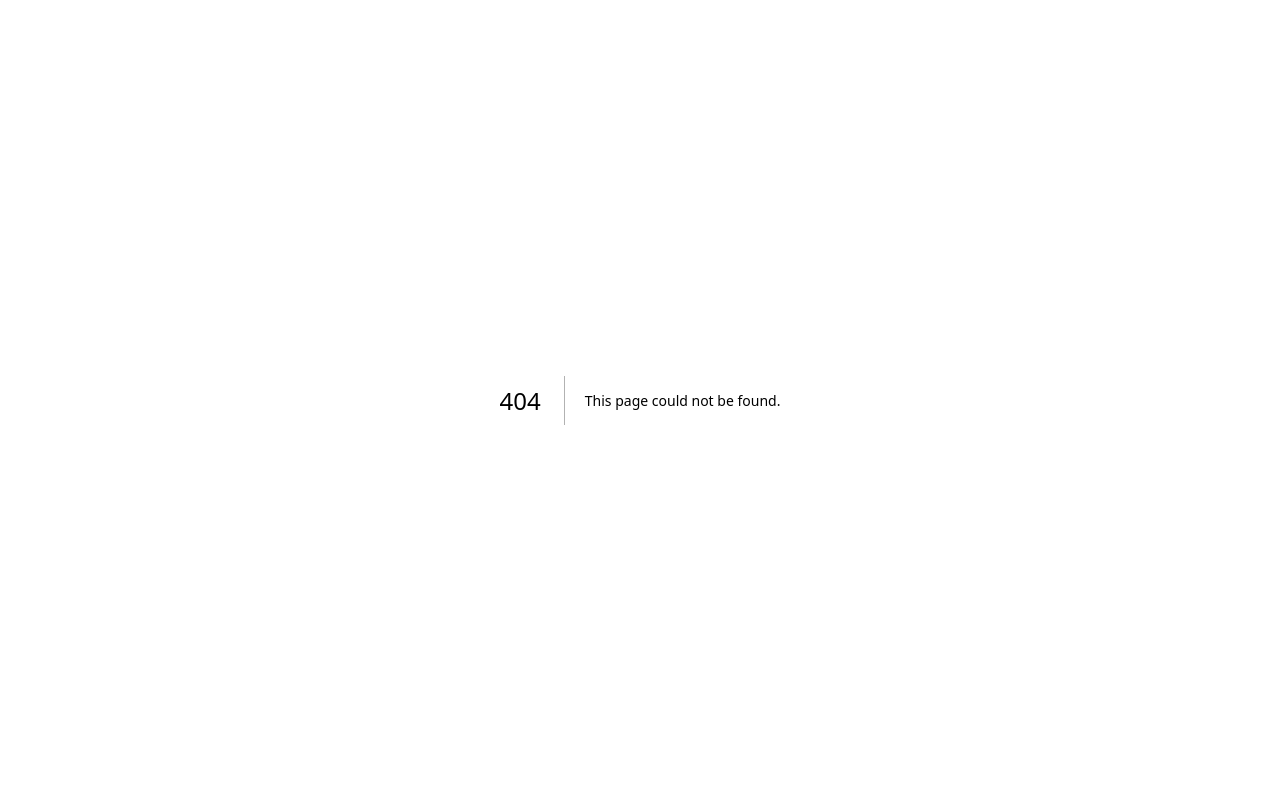
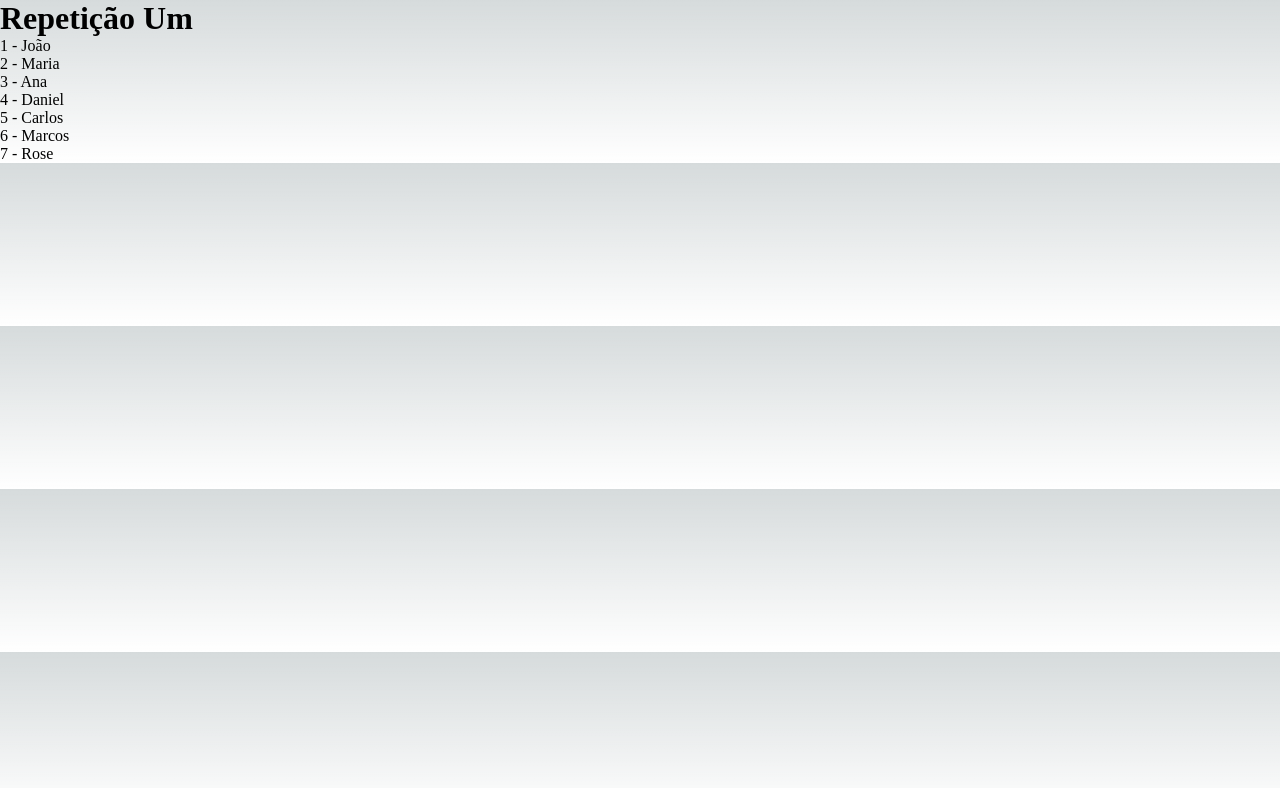
Before and after one commit to marcossabatini7/ion-estudo-next-js, a Next.js app: page /render/repeticao1 in a window 1280 px wide. Before the commit this address had no page. Shown: the top 788 px of the page. Built offline with nearby package versions, Linux system fonts and the light colour scheme.

Commit message:
repeticao simples

```diff
--- /dev/null
+++ b/src/pages/render/repeticao1.tsx
@@ -0,0 +1,24 @@
+export default function RepeticaoUm() {
+	const listaAprovados = [
+		'João',
+		'Maria',
+		'Ana',
+		'Daniel',
+		'Carlos',
+		'Marcos',
+		'Rose',
+	]
+
+	return (
+		<>
+			<h1>Repetição Um</h1>
+			<ul>
+				{listaAprovados.map((nome, i) => (
+					<li key={i}>
+						{i + 1} - {nome}
+					</li>
+				))}
+			</ul>
+		</>
+	)
+}
```
